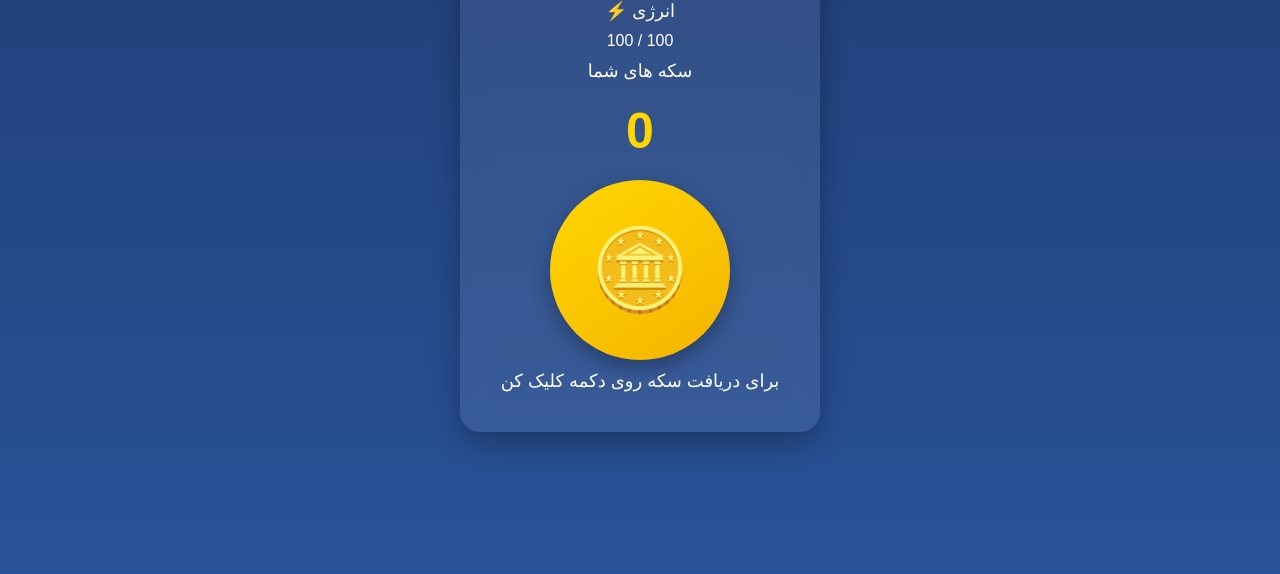
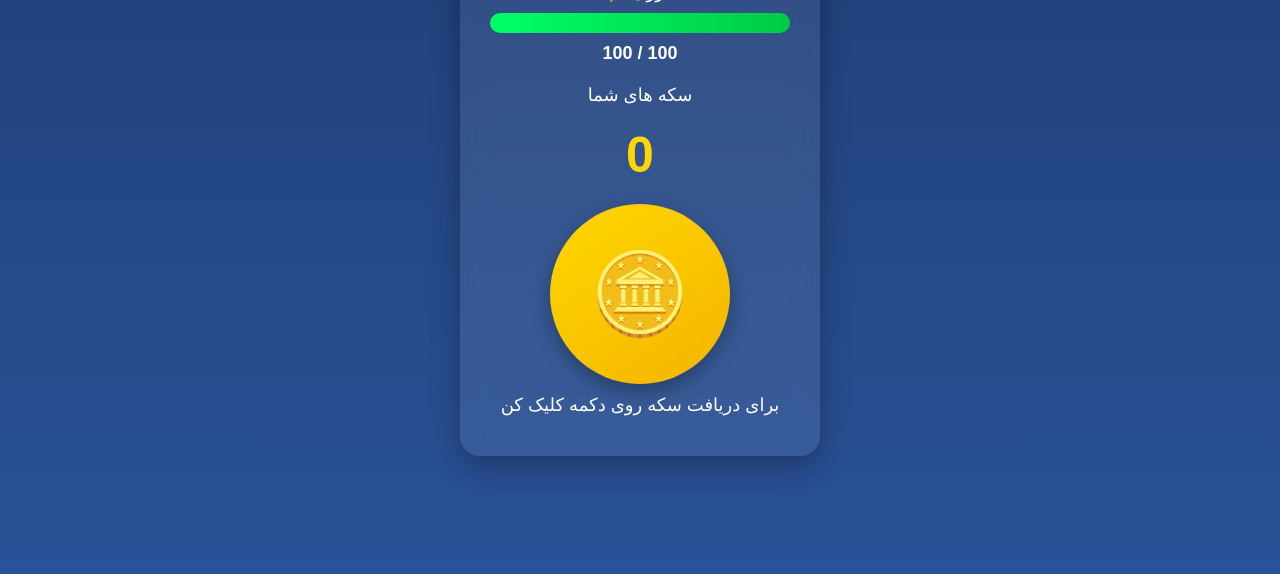
Before and after one commit to elvinkarimi95-glitch/.one-click, a plain HTML site: page index.html in a window 1280 px wide. Shown: the part 226-800 px from the top of the page. Drawn offline with Linux system fonts and the light colour scheme.

Commit message:
Update style.css

```diff
--- a/style.css
+++ b/style.css
@@ -59,3 +59,27 @@ p {
 #coin:active {
     transform: scale(0.95);
 }
+.energy-box{
+    margin:20px 0;
+}
+
+.energy-bar{
+    width:100%;
+    height:20px;
+    background:#444;
+    border-radius:20px;
+    overflow:hidden;
+    margin:10px 0;
+}
+
+#energy-fill{
+    width:100%;
+    height:100%;
+    background:linear-gradient(90deg,#00ff66,#00cc44);
+    transition:.2s;
+}
+
+#energy-text{
+    font-size:18px;
+    font-weight:bold;
+}
```
